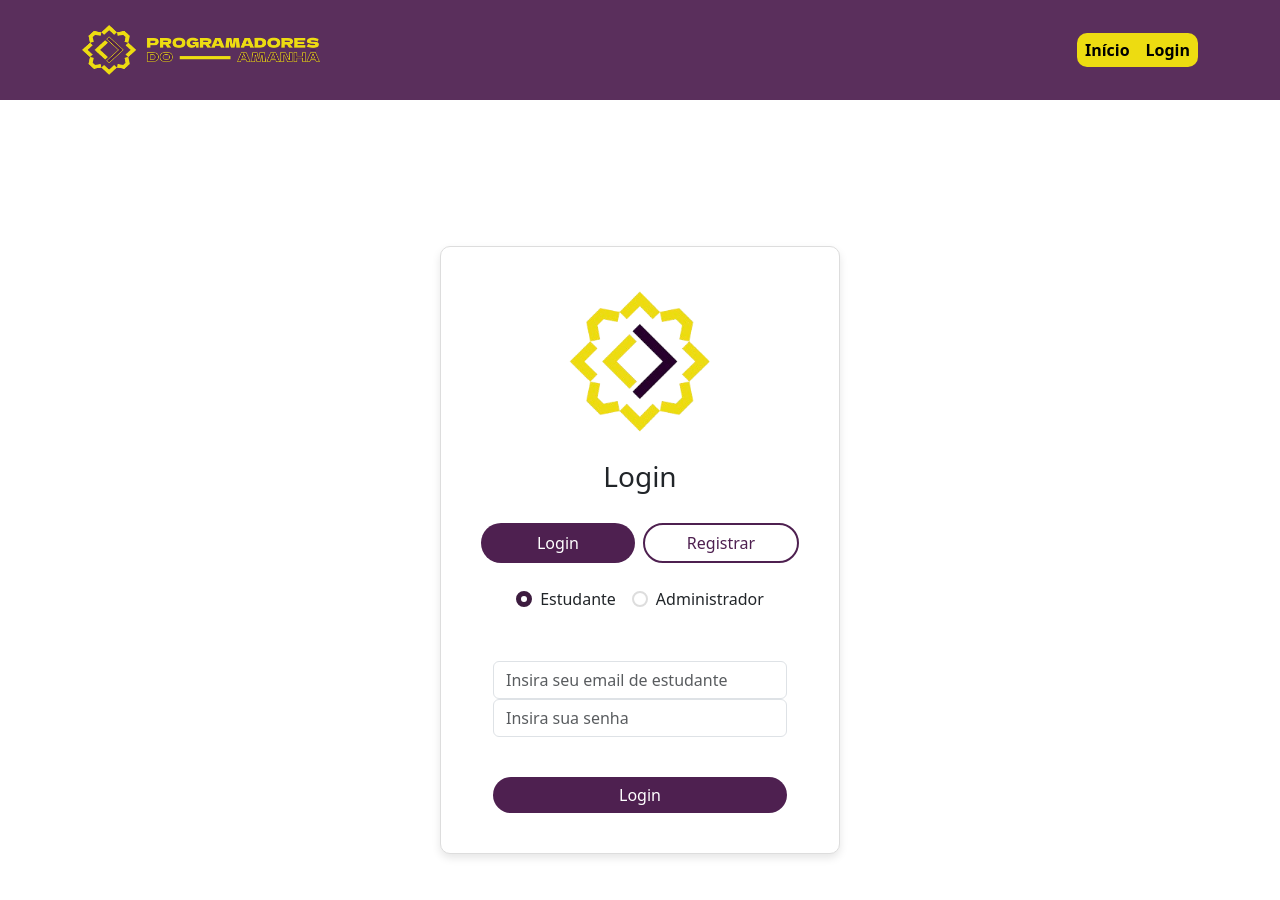
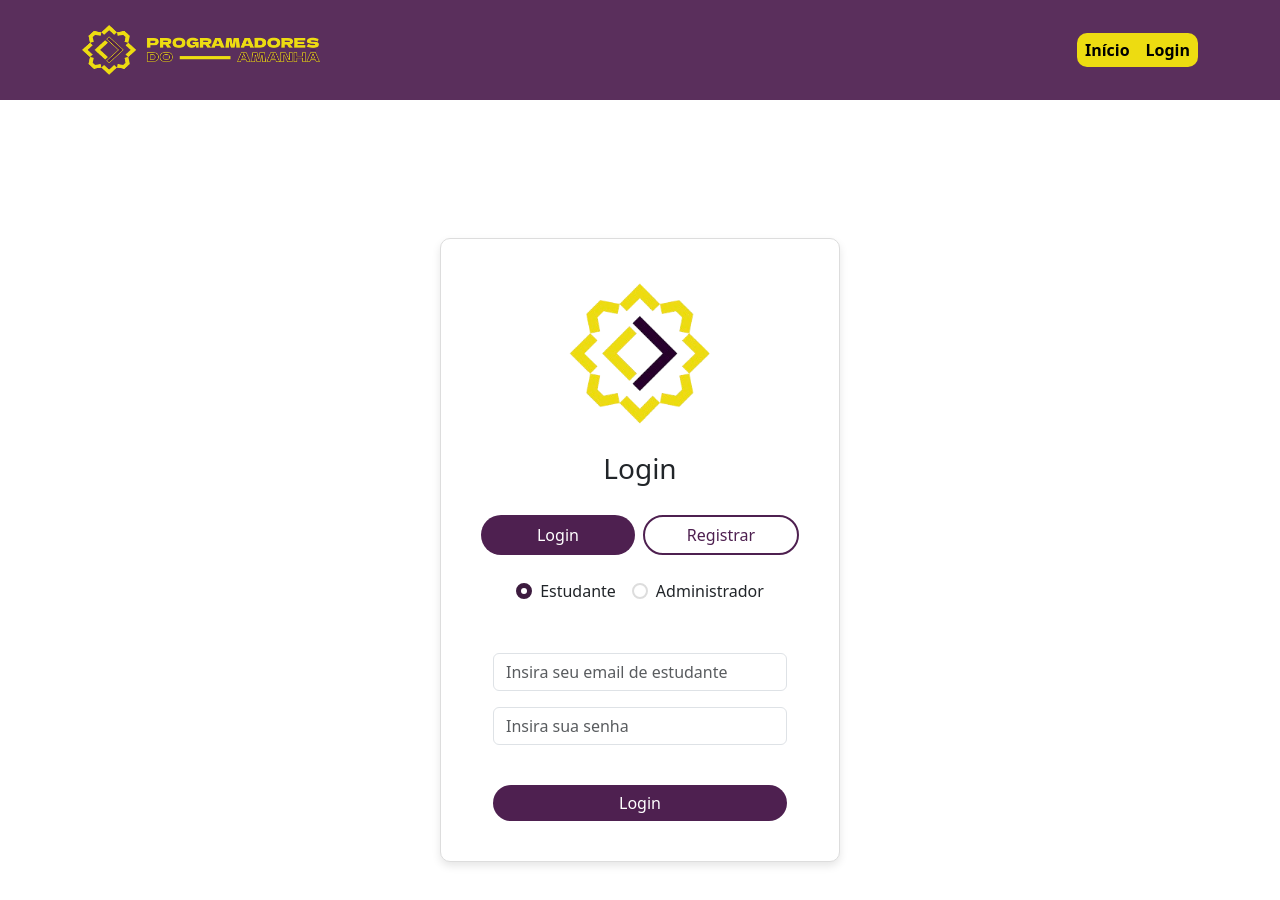
Before and after one commit to VictorCDS-p/PDA_Organization, a React (Vite) app: page /auth in a window 1280 px wide. Built offline with nearby package versions, Linux system fonts and the light colour scheme; a web font is replaced by a local one.

Commit message:
fix - resolving space in login style

```diff
--- a/src/pages/AuthPage/components/LoginStudent/index.jsx
+++ b/src/pages/AuthPage/components/LoginStudent/index.jsx
@@ -45,7 +45,7 @@ export default function LoginStudent() {
           />
         </Form.Group>
 
-        <Form.Group controlId="StudentFormPassword" className="FormControl">
+        <Form.Group controlId="StudentFormPassword" className="mt-3 FormControl">
           <Form.Control
             type="password"
             placeholder="Insira sua senha"
```
